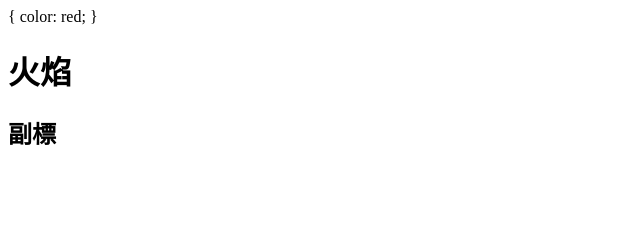
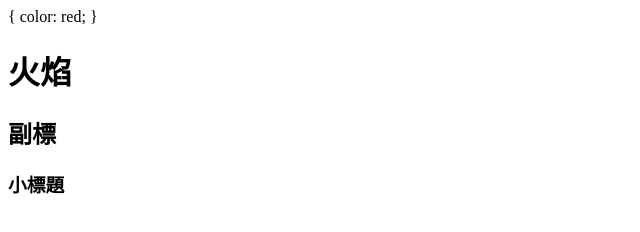
Before and after one commit to ryansmoo/test-project2, a plain HTML site: page index.html in a window 1280 px wide. Shown: the whole page, without its empty margins (0-640 px from the left). Drawn offline with Linux system fonts and the light colour scheme.

Commit message:
新增小標題

```diff
--- a/index.html
+++ b/index.html
@@ -8,3 +8,6 @@
    </h1>
 
     <h2>副標</h2>
+<h3>小標題
+
+</h3>
```
